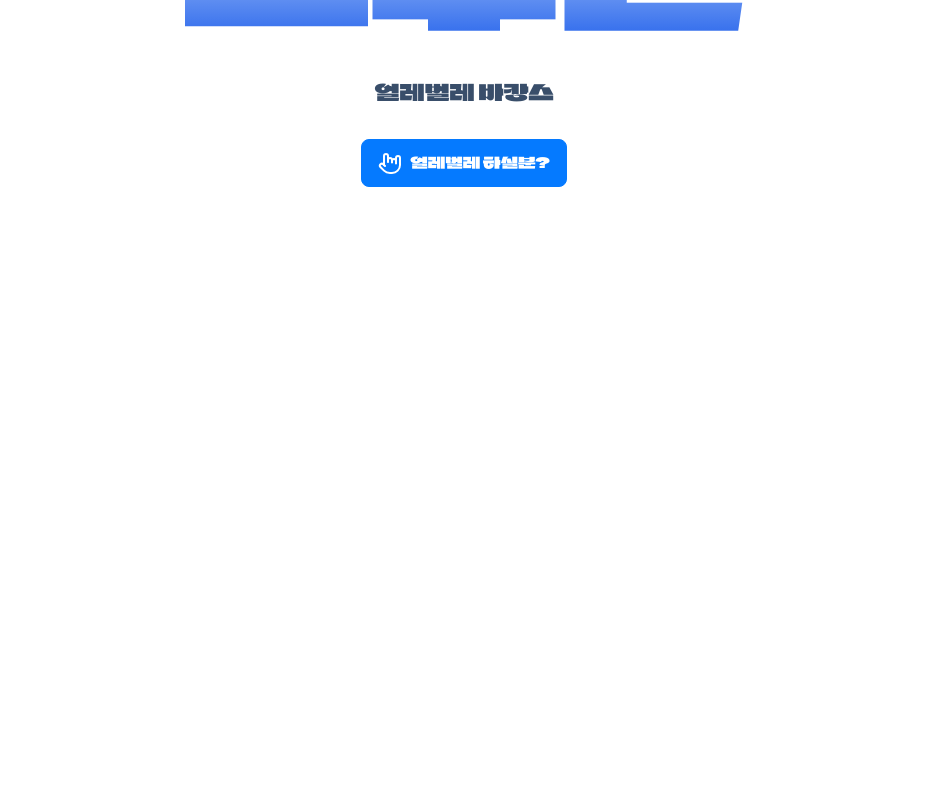
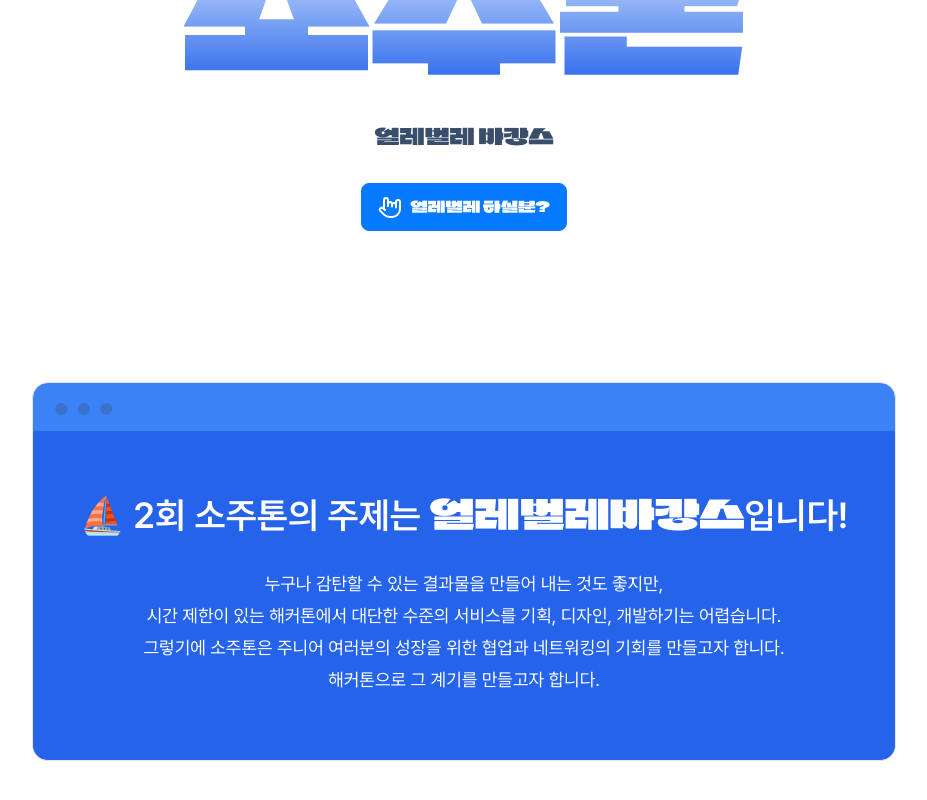
Before and after one commit to soju-con/sojuton, a Next.js app: page / in a window 1280 px wide. Shown: the part 290-1090 px from the top of the page, without its empty margins (176-1103 px from the left). Before the commit the page ends 800 px from the top, so only its background shows below. Built offline with nearby package versions, Linux system fonts and the light colour scheme.

Commit message:
feat: Add IntroSection

```diff
--- a/app/page.tsx
+++ b/app/page.tsx
@@ -1,10 +1,12 @@
 import HeroSection from "@/components/home/HeroSection";
+import IntroSection from "@/components/home/IntroSection";
 import React from "react";
 
 const HomePage = () => {
   return (
     <div>
       <HeroSection />
+      <IntroSection />
     </div>
   );
 };
--- a/components/home/HeroSection.tsx
+++ b/components/home/HeroSection.tsx
@@ -2,7 +2,7 @@ import { HandMetal } from "lucide-react";
 
 const HeroSection = () => {
   return (
-    <section className="hero min-h-[75vh] bg-white">
+    <section className="hero h-[45vh] mt-16 sm:h-[70vh] bg-white">
       <div className="hero-content text-center max-w-7xl">
         <div className="flex flex-col gap-8 font-climate-crisis">
           <div className="space-y-8">
--- /dev/null
+++ b/components/home/IntroSection.tsx
@@ -0,0 +1,28 @@
+import React from "react";
+
+const IntroSection = () => {
+  return (
+    <section>
+      <div className="max-w-4xl p-4 my-8 mx-auto">
+        <div className="mockup-window border bg-blue-500">
+          <div className="flex flex-col gap-8 justify-center px-4 py-16 bg-blue-600 text-white text-center break-keep">
+            <h2 className="text-3xl sm:text-4xl font-semibold leading-10">
+              ⛵ 2회 소주톤의 주제는{" "}
+              <strong className="font-climate-crisis">얼레벌레바캉스</strong>
+              입니다!
+            </h2>
+            <p className="text-lg leading-8">
+              누구나 감탄할 수 있는 결과물을 만들어 내는 것도 좋지만, <br />{" "}
+              시간 제한이 있는 해커톤에서 대단한 수준의 서비스를 기획, 디자인,
+              개발하기는 어렵습니다. <br /> 그렇기에 소주톤은 주니어 여러분의
+              성장을 위한 협업과 네트워킹의 기회를 만들고자 합니다. <br />
+              해커톤으로 그 계기를 만들고자 합니다.
+            </p>
+          </div>
+        </div>
+      </div>
+    </section>
+  );
+};
+
+export default IntroSection;
```
